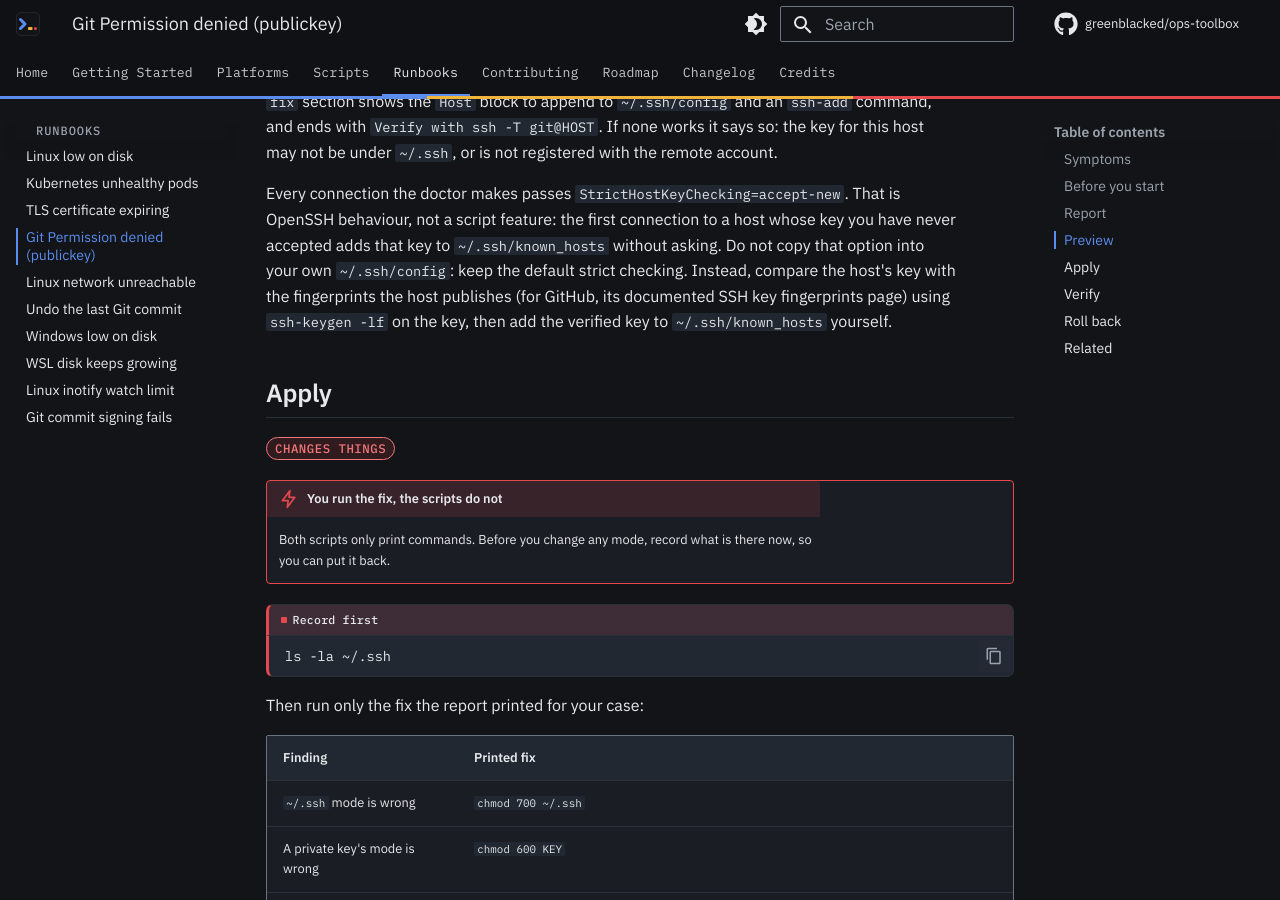
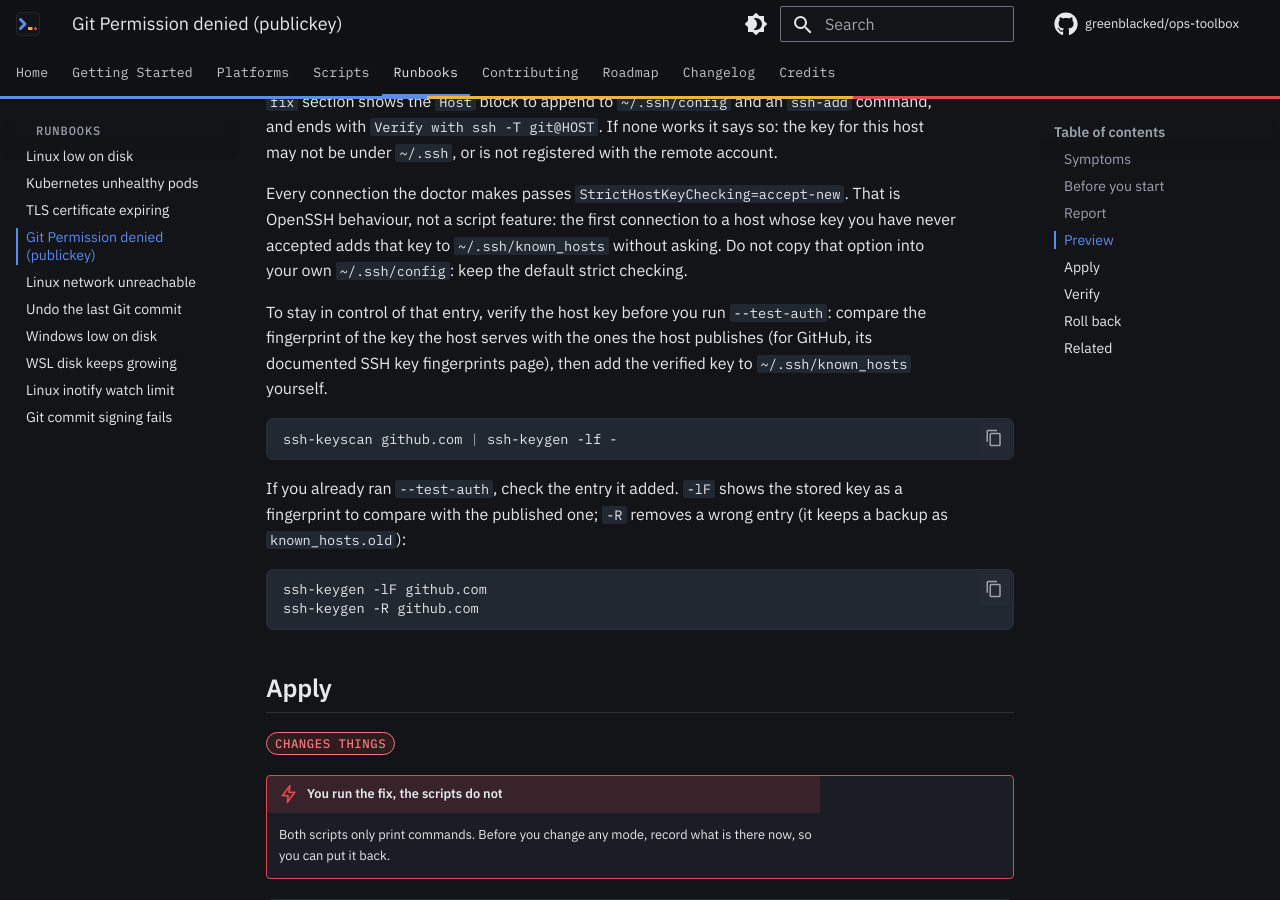
Before and after one commit to greenblacked/ops-toolbox, an MkDocs documentation site: the page built from docs/runbooks/git-permission-denied-publickey.md, in a window 1280 px wide and 900 px high, scrolled down 3455 px. Built offline with MkDocs 1.6.1 and Material for MkDocs 9.7.7, drawn with Linux system fonts in a browser that asks for light colours; comment, search, counter and statistics services are not loaded.

Commit message:
docs(runbooks): verify host keys before --test-auth, qualify Preview
The Preview row claimed nothing is written, but --test-auth connects
with accept-new and can add a host key. Qualify it like the Report row.

Tell readers to compare the host fingerprint before running the step,
and how to inspect (ssh-keygen -lF) or remove (-R) an entry it added.

````diff
--- a/docs/runbooks/git-permission-denied-publickey.md
+++ b/docs/runbooks/git-permission-denied-publickey.md
@@ -142,10 +142,24 @@ Every connection the doctor makes passes
 feature: the first connection to a host whose key you have never accepted
 adds that key to `~/.ssh/known_hosts` without asking. Do not copy that
 option into your own `~/.ssh/config`: keep the default strict checking.
-Instead, compare the host's key with the fingerprints the host publishes
-(for GitHub, its documented SSH key fingerprints page) using
-`ssh-keygen -lf` on the key, then add the verified key to
-`~/.ssh/known_hosts` yourself.
+
+To stay in control of that entry, verify the host key before you run
+`--test-auth`: compare the fingerprint of the key the host serves with the
+ones the host publishes (for GitHub, its documented SSH key fingerprints
+page), then add the verified key to `~/.ssh/known_hosts` yourself.
+
+```bash
+ssh-keyscan github.com | ssh-keygen -lf -
+```
+
+If you already ran `--test-auth`, check the entry it added. `-lF` shows
+the stored key as a fingerprint to compare with the published one;
+`-R` removes a wrong entry (it keeps a backup as `known_hosts.old`):
+
+```bash
+ssh-keygen -lF github.com
+ssh-keygen -R github.com
+```
 
 ## Apply
 
````
Also changed, not shown: docs/runbooks/index.md (+1 -1 lines).
